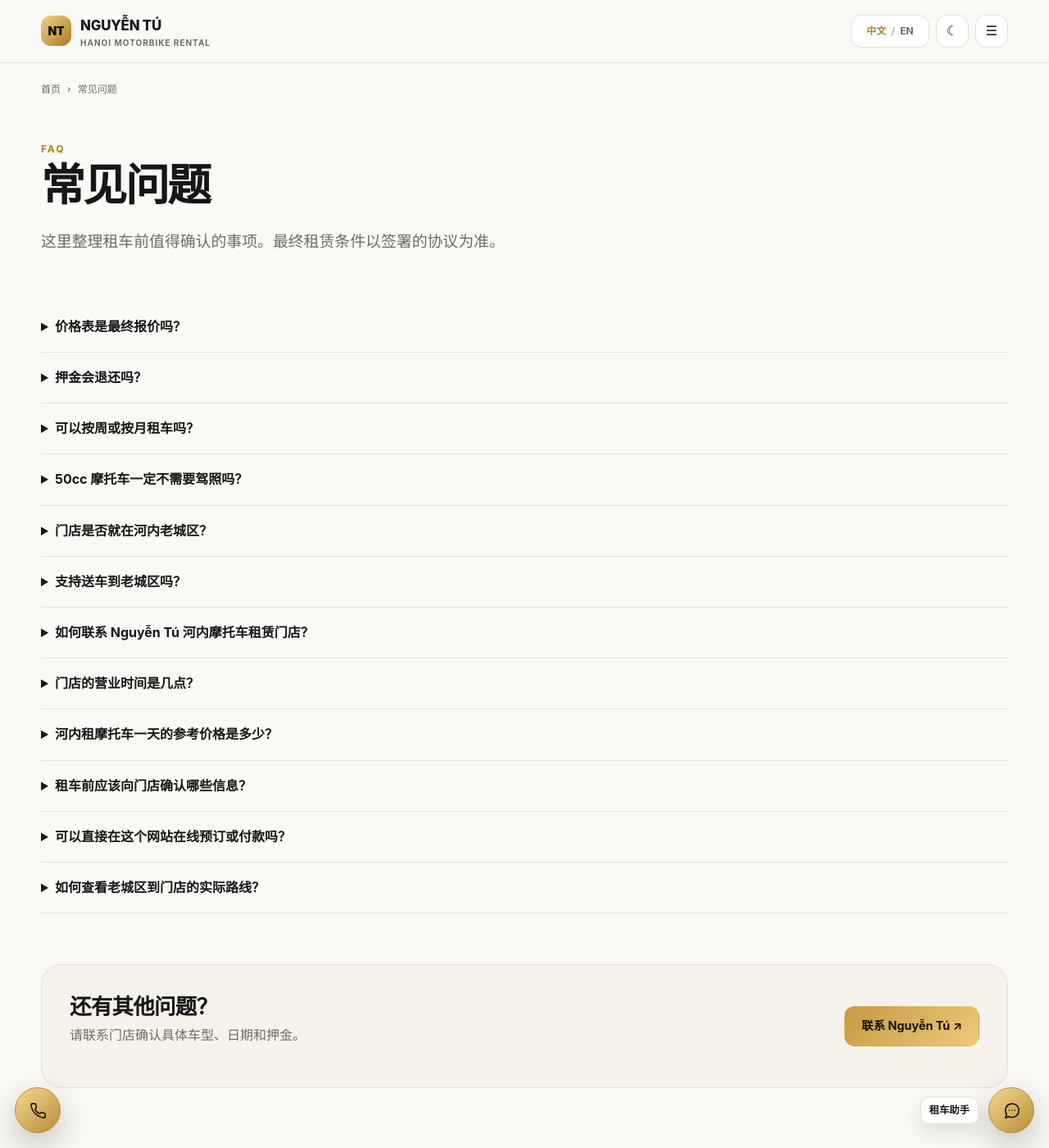
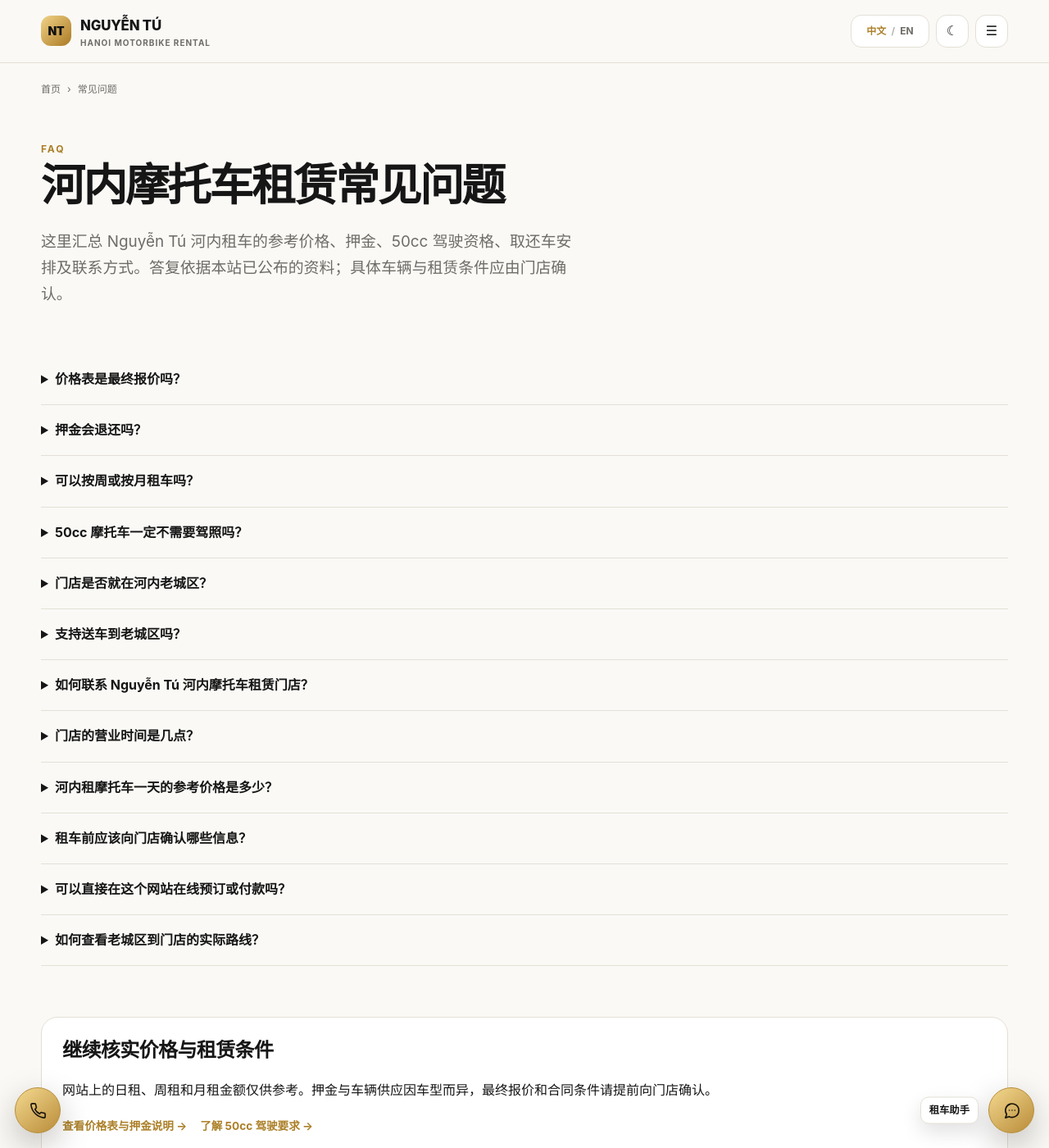
Before and after one commit to thuexemayhanoi/china, a Jekyll site: the page built from faq/index.html, in a window 1280 px wide and 1400 px high. Shown: the whole window at 82% size. Built offline with Jekyll 4.4.1, drawn with Linux system fonts in a browser that asks for light colours.

Commit message:
SEO-03: answer-first Chinese FAQ intent and contextual sources

```diff
--- a/faq/index.html
+++ b/faq/index.html
@@ -1,9 +1,9 @@
 ---
 layout: "default"
-title: "常见问题｜河内租摩托车押金、50cc 与取还车"
+title: "河内摩托车租赁常见问题｜价格、押金、50cc 与取还车"
 description: "河内摩托车租赁常见问题：押金、合同、50cc 驾驶条件、周租月租以及老城区附近取还车安排。"
 permalink: "/faq/"
 breadcrumbs: [{"label":"常见问题"}]
 schema_faq: true
 ---
-<div class="page-head"><span class="eyebrow">FAQ</span><h1>常见问题</h1><p class="lead">这里整理租车前值得确认的事项。最终租赁条件以签署的协议为准。</p></div>{% include faqs.html %}<section class="section"><div class="simple-band"><div><h2>还有其他问题？</h2><p class="muted">请联系门店确认具体车型、日期和押金。</p></div><a class="btn btn-primary" href="{{ site.data.site.domain }}/contact/">联系 Nguyễn Tú ↗</a></div></section>
+<div class="page-head"><span class="eyebrow">FAQ</span><h1>河内摩托车租赁常见问题</h1><p class="lead">这里汇总 Nguyễn Tú 河内租车的参考价格、押金、50cc 驾驶资格、取还车安排及联系方式。答复依据本站已公布的资料；具体车辆与租赁条件应由门店确认。</p></div>{% include faqs.html %}<section class="section"><div class="inner-panel"><h2>继续核实价格与租赁条件</h2><p>网站上的日租、周租和月租金额仅供参考。押金与车辆供应因车型而异，最终报价和合同条件请提前向门店确认。</p><p><a class="card-link" href="{{ site.data.site.domain }}/prices/">查看价格表与押金说明 →</a>　<a class="card-link" href="{{ site.data.site.domain }}/topics/50cc/requirements/">了解 50cc 驾驶要求 →</a></p></div></section><section class="section"><div class="simple-band"><div><h2>还有其他问题？</h2><p class="muted">请联系门店确认具体车型、日期和押金。</p></div><a class="btn btn-primary" href="{{ site.data.site.domain }}/contact/">联系 Nguyễn Tú ↗</a></div></section>
```
